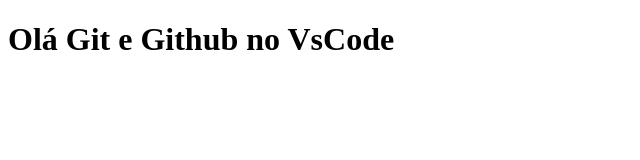
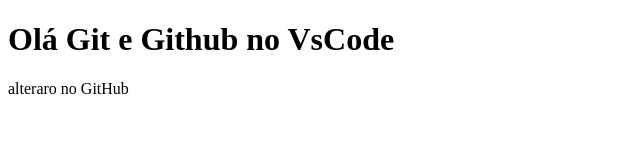
Before and after one commit to JPSantos15/Teste-GitHub-vscode, a plain HTML site: page index.html in a window 1280 px wide. Shown: the whole page, without its empty margins (0-640 px from the left). Drawn offline with Linux system fonts and the light colour scheme.

Commit message:
Update index.html

```diff
--- a/index.html
+++ b/index.html
@@ -7,5 +7,6 @@
 </head>
 <body>
     <h1>Olá Git e Github no VsCode</h1>
+    <p>alteraro no GitHub</p>
 </body>
 </html>
```
